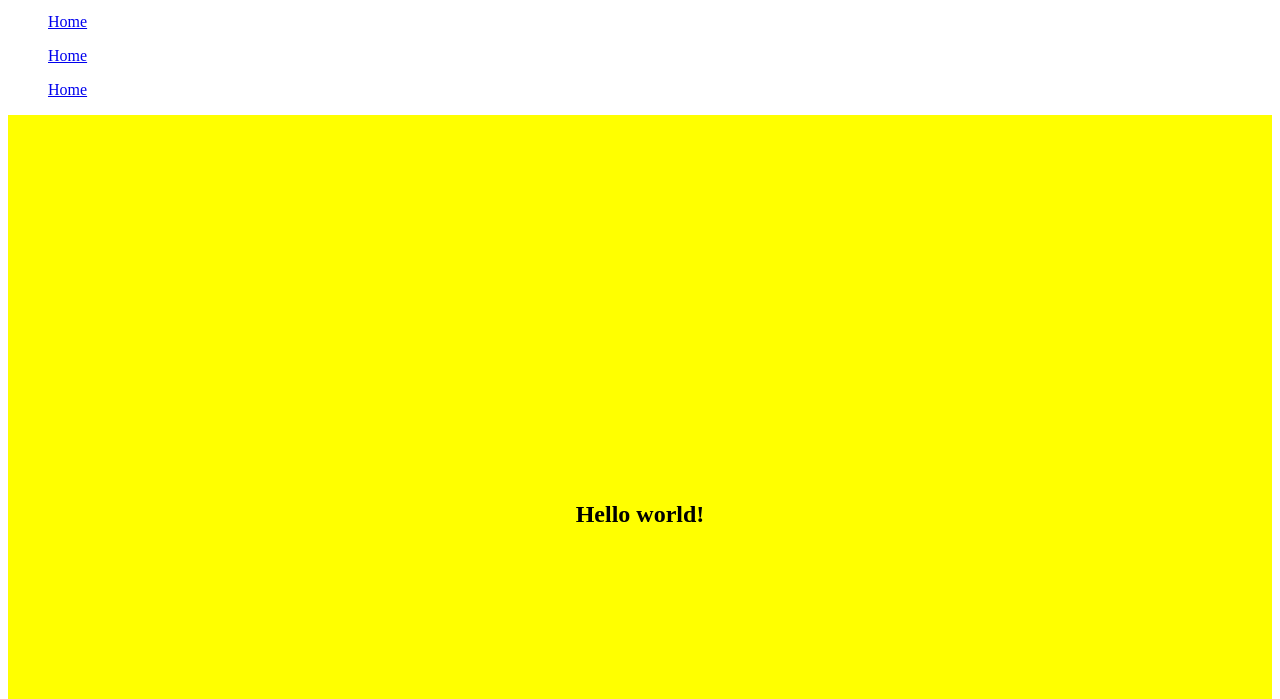
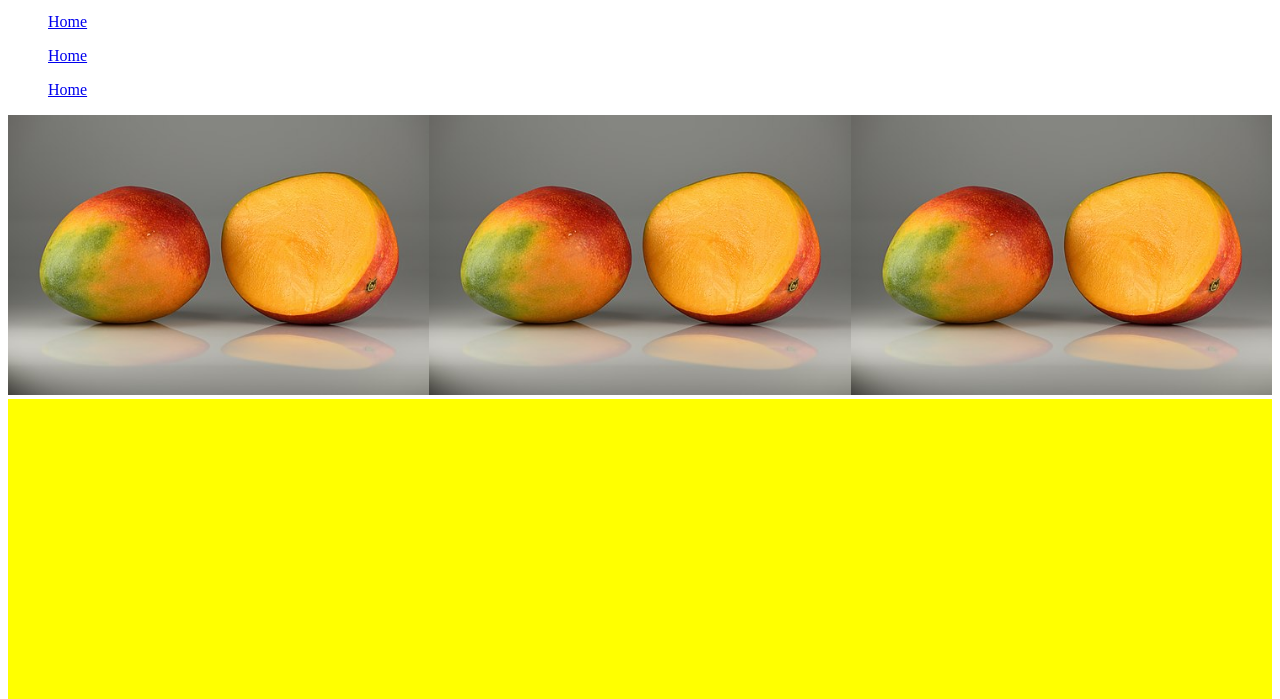
Before and after one commit to 27mfarah-collab/Flexbox-Labs, a plain HTML site: page html/flexbox1.html in a window 1280 px wide. Shown: the part 101-800 px from the top of the page. Drawn offline with Linux system fonts and the light colour scheme.

Commit message:
added images and used flex to move with sizing of the browser

```diff
--- a/css/style1.css
+++ b/css/style1.css
@@ -24,3 +24,16 @@ main{
     justify-content: center;
     align-items: center;
 }
+
+.pane{
+    display: flex;
+    flex-direction: row;
+}
+
+.card{
+    flex: 1;
+}
+
+.mango{
+    width: 100%;
+}
--- a/html/flexbox1.html
+++ b/html/flexbox1.html
@@ -22,7 +22,17 @@
             </ul>
         </div>
     </nav>
-
+    <div class="pane">
+        <div class="card">
+            <img class="mango" src="../images/Mangos_-_single_and_halved.jpg" alt="mango pic">
+        </div>
+        <div class="card">
+            <img class="mango" src="../images/Mangos_-_single_and_halved.jpg" alt="mango pic">
+        </div>
+        <div class="card">
+            <img class="mango" src="../images/Mangos_-_single_and_halved.jpg" alt="mango pic">
+        </div>
+    </div>
     <main>
         <h2>Hello world!</h2>
 
```
Also changed, not shown: images/Mangos_-_single_and_halved.jpg (added).
